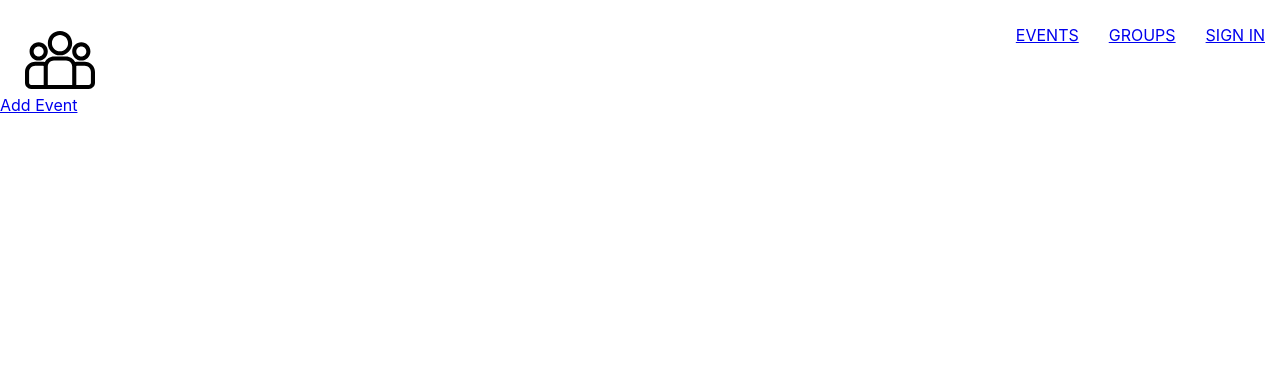
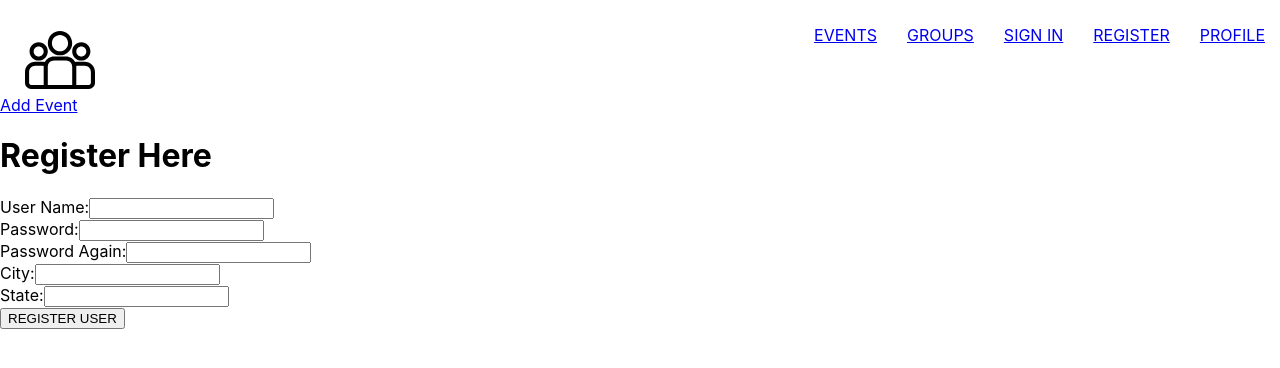
Before and after one commit to lindseydortch/project-3-frontend, a React (Create React App) app: page /register in a window 1280 px wide. Shown: the top 368 px of the page. Built offline with nearby package versions, Linux system fonts and the light colour scheme.

Commit message:
Able to log in forms for Register and outbut the body info we need.

```diff
--- a/src/App.js
+++ b/src/App.js
@@ -12,6 +12,10 @@ import EventView from "./components/events-group/event-view-update-delete/event-
 import { useState } from "react";
 import CityDirectory from "./pages/eventsHomePage/city-directory";
 import CityHomePage from "./pages/eventsHomePage/city-homepage";
+
+import Register from './components/auth/Register'
+import Login from './components/auth/Login'
+import Profile from './components/auth/Profile'
 
 function App() {
   const [eventView, setEventView] = useState([]);
@@ -61,6 +65,11 @@ function App() {
         <Route exact path='/groups' component={Groups} />
         <Route exact path='/group' component={Group} />
 
+        <Route path='/register' component={Register} />
+        <Route path='/login' component={Login} />
+        <Route path='/profile' component={Profile} />
+
+
     </div>
   );
 }
--- /dev/null
+++ b/src/components/auth/Login.jsx
@@ -0,0 +1,11 @@
+import React from 'react'
+
+function Login() {
+    return (
+        <div>
+           <h1> Login Page Here</h1>
+        </div>
+    )
+}
+
+export default Login
--- /dev/null
+++ b/src/components/auth/Profile.jsx
@@ -0,0 +1,11 @@
+import React from 'react'
+
+function Profile() {
+    return (
+        <div>
+            <h1>Profile Page Here</h1>
+        </div>
+    )
+}
+
+export default Profile
--- /dev/null
+++ b/src/components/auth/Register.jsx
@@ -0,0 +1,91 @@
+import React, { useState } from "react";
+import axios from "axios"
+
+const Register = () => {
+  const handleChange = (e) => {
+    const { name, value } = e.target;
+    setUser((oldUser) => {
+      return {
+        ...oldUser,
+        [name]: value,
+      };
+    });
+  };
+
+  let cleanSlate = {
+    userName: "",
+    password: "",
+    passwordAgain: "",
+    city: "",
+    state: "",
+  };
+  const [user, setUser] = useState(cleanSlate);
+
+  const handleSubmit = (e) => {
+      e.preventDefault()
+
+      const newUser ={
+          userName: user.userName,
+          password: user.password,
+          city: user.city,
+          state:user.state
+      }
+      console.log(newUser);
+
+  }
+
+
+  return (
+    <div>
+      <h1>Register Here</h1>
+      <form onSubmit={handleSubmit} >
+        <label>User Name:</label>
+        <input
+          type="text"
+          name="userName"
+          value={user.userName}
+          required
+          onChange={handleChange}
+        />
+        <br />
+        <label>Password:</label>
+        <input
+          type="password"
+          name="password"
+          value={user.password}
+          onChange={handleChange}
+        />
+        <br />
+        <label>Password Again:</label>
+        <input
+          type="password"
+          name="passwordAgain"
+          value={user.passwordAgain}
+          onChange={handleChange}
+        />
+        <br />
+        <label>City:</label>
+        <input
+          type="text"
+          name="city"
+          value={user.city}
+          required
+          onChange={handleChange}
+        />
+        <br />
+        <label>State:</label>
+        <input
+          type="text"
+          name="state"
+          value={user.state}
+          required
+          onChange={handleChange}
+        />
+        <br />
+        <button type="submit">REGISTER USER</button>
+      </form>
+    </div>
+  );
+};
+
+export default Register;
--- a/src/components/events-group/event-forms/EventForm.jsx
+++ b/src/components/events-group/event-forms/EventForm.jsx
@@ -3,7 +3,7 @@ import axios from "axios";
 import DateTimePicker from "react-datetime-picker";
 import { useHistory } from "react-router-dom";
 
-import { Redirect } from "react-router";
+// import { Redirect } from "react-router";
 
 const EventForm = (props) => {
 
--- a/src/components/header/header.jsx
+++ b/src/components/header/header.jsx
@@ -16,8 +16,14 @@ function Header() {
         <Link className="option" to="/groups">
           GROUPS
         </Link>
-        <Link className="option" to="/signin">
+        <Link className="option" to="/login">
           SIGN IN
+        </Link>
+        <Link className="option" to="/register">
+          REGISTER
+        </Link>
+        <Link className="option" to="/profile">
+          PROFILE
         </Link>
       </div>
     </div>
```
Also changed, not shown: 1 other file (tests, documents, lock files or other folders).
